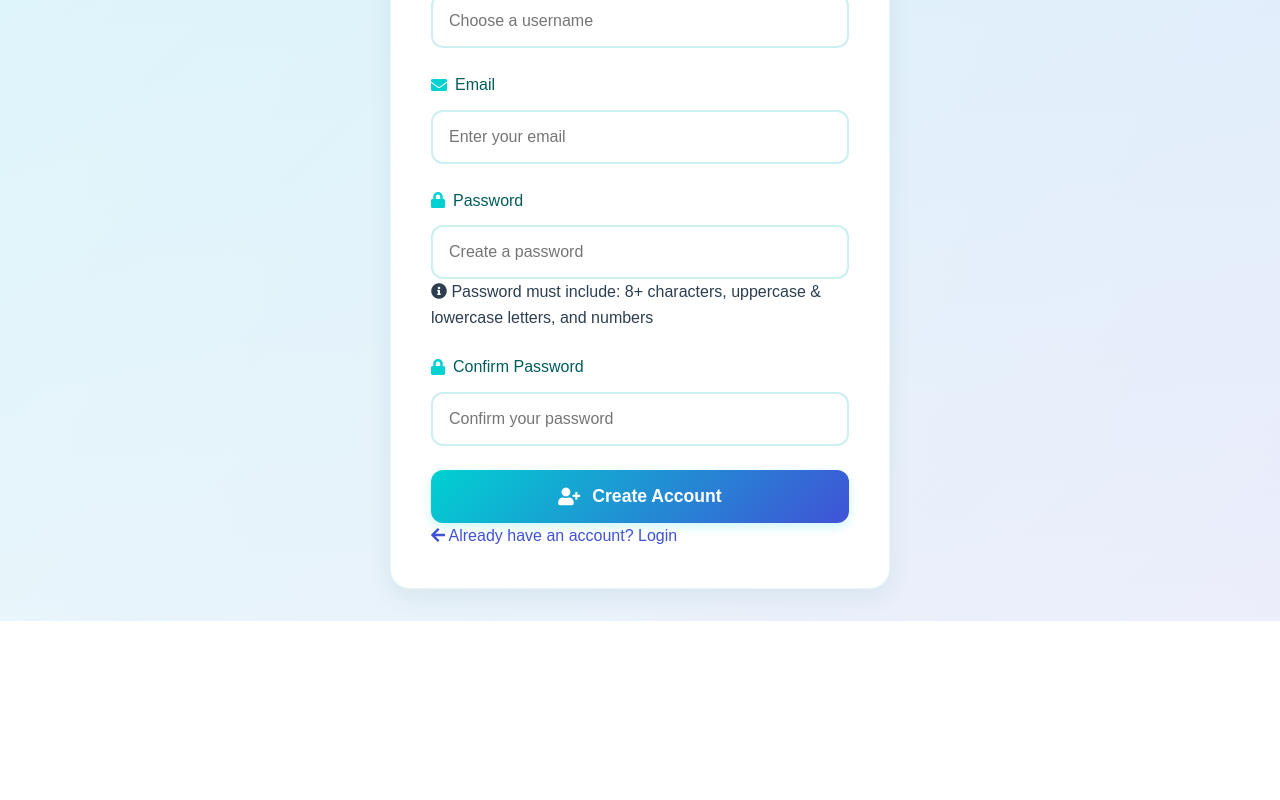
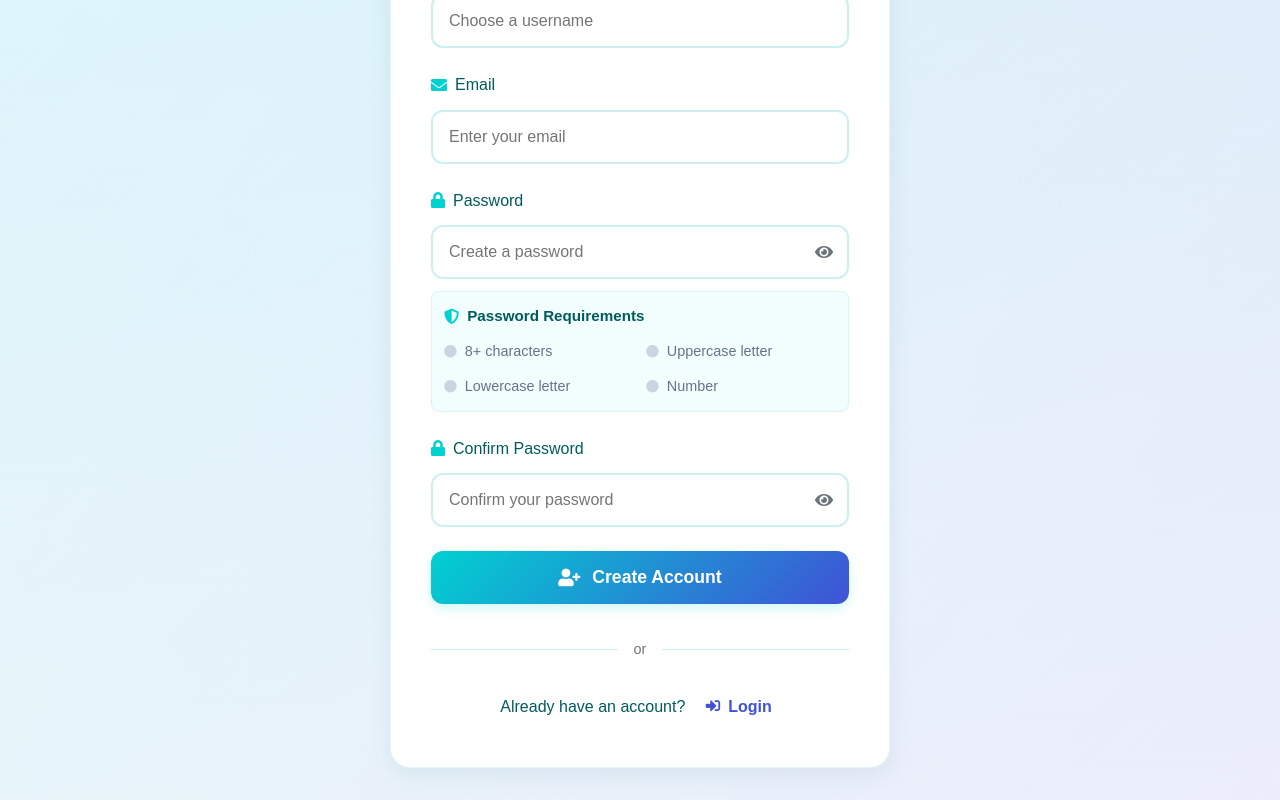
Before and after one commit to richmondzedrik/disaster_app, a Vue app in the folder frontend/: page /register in a window 1280 px wide. Shown: the part 392-1192 px from the top of the page. Before the commit the page ends 1013 px from the top, so only its background shows below. Built offline with nearby package versions, Linux system fonts and the light colour scheme.

Commit message:
Trying to fix components

```diff
--- a/frontend/src/components/Login.vue
+++ b/frontend/src/components/Login.vue
@@ -31,8 +31,9 @@
           <label for="password">
             <i class="fas fa-lock"></i> Password
           </label>
+          <div class="password-input">
             <input
-            type="password"
+              :type="showPassword ? 'text' : 'password'"
               id="password"
               v-model="password"
               required
@@ -40,6 +41,12 @@
               :disabled="loading"
               :class="{ 'error': error && error.toLowerCase().includes('password') }"
             />
+            <i
+              class="fas password-toggle"
+              :class="showPassword ? 'fa-eye-slash' : 'fa-eye'"
+              @click="showPassword = !showPassword"
+            ></i>
+          </div>
           <span class="error-message" v-if="error && error.toLowerCase().includes('password')">
             <i class="fas fa-exclamation-triangle"></i>
             {{ error }}
@@ -53,7 +60,8 @@
 
         <div class="form-options">
           <router-link to="/forgot-password" class="forgot-password-link">
-            Forgot Password?
+            <i class="fas fa-key"></i>
+            <span>Forgot Password?</span>
           </router-link>
         </div>
 
@@ -64,9 +72,13 @@
       </form>
 
       <div class="links">
-        <p>Don't have an account?
+        <div class="links-divider">
+          <span>or</span>
+        </div>
+        <p class="register-prompt">
+          Don't have an account?
           <router-link to="/register" class="register-link">
-            Create Account
+            <i class="fas fa-user-plus"></i> Create Account
           </router-link>
         </p>
       </div>
@@ -89,6 +101,7 @@ const email = ref('');
 const password = ref('');
 const loading = ref(false);
 const error = ref('');
+const showPassword = ref(false);
 
 // Add validation function
 const validateForm = () => {
@@ -385,4 +398,100 @@ input.error:focus {
 .admin-table tr:hover {
   background-color: rgba(0, 209, 209, 0.05);
 }
+
+.password-input {
+  position: relative;
+}
+
+.password-toggle {
+  position: absolute;
+  right: 1rem;
+  top: 50%;
+  transform: translateY(-50%);
+  cursor: pointer;
+  color: #6c757d;
+  transition: color 0.3s ease;
+}
+
+.password-toggle:hover {
+  color: #42b983;
+}
+
+.links {
+  margin-top: 2rem;
+  text-align: center;
+}
+
+.links-divider {
+  position: relative;
+  margin: 1.5rem 0;
+}
+
+.links-divider::before {
+  content: "";
+  position: absolute;
+  top: 50%;
+  left: 0;
+  right: 0;
+  height: 1px;
+  background: rgba(0, 173, 173, 0.2);
+}
+
+.links-divider span {
+  position: relative;
+  background: white;
+  padding: 0 1rem;
+  color: #6c757d;
+  font-size: 0.9rem;
+}
+
+.register-prompt {
+  color: #005C5C;
+  font-size: 1rem;
+}
+
+.register-link {
+  display: inline-flex;
+  align-items: center;
+  gap: 0.5rem;
+  color: #4052D6;
+  text-decoration: none;
+  font-weight: 600;
+  transition: all 0.3s ease;
+  margin-left: 0.5rem;
+}
+
+.register-link:hover {
+  color: #00D1D1;
+  transform: translateY(-1px);
+}
+
+.form-options {
+  display: flex;
+  justify-content: flex-end;
+  margin: -0.5rem 0 1.5rem;
+}
+
+.forgot-password-link {
+  display: inline-flex;
+  align-items: center;
+  gap: 0.5rem;
+  color: #4052D6;
+  text-decoration: none;
+  font-size: 0.95rem;
+  font-weight: 500;
+  transition: all 0.3s ease;
+  padding: 0.5rem;
+  border-radius: 6px;
+}
+
+.forgot-password-link:hover {
+  color: #00D1D1;
+  transform: translateY(-1px);
+  background: rgba(0, 209, 209, 0.05);
+}
+
+.forgot-password-link i {
+  font-size: 0.9rem;
+}
 </style>
--- a/frontend/src/components/Register.vue
+++ b/frontend/src/components/Register.vue
@@ -72,40 +72,48 @@
           <label for="password">
             <i class="fas fa-lock"></i> Password
           </label>
+          <div class="password-input">
             <input
-            type="password"
+              :type="showPassword ? 'text' : 'password'"
               id="password"
               v-model="formData.password"
               required
               placeholder="Create a password"
               :class="{ 'error': errors.password }"
             />
+            <i
+              class="fas password-toggle"
+              :class="showPassword ? 'fa-eye-slash' : 'fa-eye'"
+              @click="showPassword = !showPassword"
+            ></i>
+          </div>
           <span class="error-message" v-if="errors.password">
             <i class="fas fa-exclamation-triangle"></i>
             {{ errors.password }}
           </span>
-          <span class="password-hint" v-else>
-            <i class="fas fa-info-circle"></i>
-            Password must include: 8+ characters, uppercase & lowercase letters, and numbers
-          </span>
+          <div class="password-requirements" v-else>
+            <div class="requirements-header">
+              <i class="fas fa-shield-alt"></i>
+              <span>Password Requirements</span>
             </div>
-
-        <div class="password-strength" v-if="formData.password">
-          <div class="strength-item" :class="{ valid: passwordStrength.length }">
-            <i :class="['fas', passwordStrength.length ? 'fa-check' : 'fa-times']"></i>
+            <div class="requirements-list">
+              <div class="requirement-item" :class="{ valid: passwordStrength.length }">
+                <i :class="['fas', passwordStrength.length ? 'fa-check-circle' : 'fa-circle']"></i>
                 8+ characters
               </div>
-          <div class="strength-item" :class="{ valid: passwordStrength.uppercase }">
-            <i :class="['fas', passwordStrength.uppercase ? 'fa-check' : 'fa-times']"></i>
+              <div class="requirement-item" :class="{ valid: passwordStrength.uppercase }">
+                <i :class="['fas', passwordStrength.uppercase ? 'fa-check-circle' : 'fa-circle']"></i>
                 Uppercase letter
               </div>
-          <div class="strength-item" :class="{ valid: passwordStrength.lowercase }">
-            <i :class="['fas', passwordStrength.lowercase ? 'fa-check' : 'fa-times']"></i>
+              <div class="requirement-item" :class="{ valid: passwordStrength.lowercase }">
+                <i :class="['fas', passwordStrength.lowercase ? 'fa-check-circle' : 'fa-circle']"></i>
                 Lowercase letter
               </div>
-          <div class="strength-item" :class="{ valid: passwordStrength.number }">
-            <i :class="['fas', passwordStrength.number ? 'fa-check' : 'fa-times']"></i>
+              <div class="requirement-item" :class="{ valid: passwordStrength.number }">
+                <i :class="['fas', passwordStrength.number ? 'fa-check-circle' : 'fa-circle']"></i>
                 Number
+              </div>
+            </div>
           </div>
         </div>
 
@@ -113,9 +121,9 @@
           <label for="confirmPassword">
             <i class="fas fa-lock"></i> Confirm Password
           </label>
-          <div class="input-wrapper">
+          <div class="password-input">
             <input
-              type="password"
+              :type="showConfirmPassword ? 'text' : 'password'"
               id="confirmPassword"
               v-model="formData.confirmPassword"
               required
@@ -125,6 +133,11 @@
                 'success': formData.confirmPassword && formData.confirmPassword === formData.password
               }"
             />
+            <i
+              class="fas password-toggle"
+              :class="showConfirmPassword ? 'fa-eye-slash' : 'fa-eye'"
+              @click="showConfirmPassword = !showConfirmPassword"
+            ></i>
           </div>
           <span class="error-message" v-if="errors.confirmPassword">
             <i class="fas fa-exclamation-triangle"></i>
@@ -134,6 +147,10 @@
             <i class="fas fa-check-circle"></i>
             Passwords match
           </span>
+          <div class="password-match-hint" v-else-if="formData.confirmPassword">
+            <i class="fas fa-exclamation-circle"></i>
+            Passwords do not match
+          </div>
         </div>
 
         <button type="submit" class="submit-btn" :disabled="isLoading">
@@ -143,9 +160,15 @@
       </form>
 
       <div class="links">
+        <div class="links-divider">
+          <span>or</span>
+        </div>
+        <p class="login-prompt">
+          Already have an account?
           <router-link to="/login" class="login-link">
-          <i class="fas fa-arrow-left"></i> Already have an account? Login
+            <i class="fas fa-sign-in-alt"></i> Login
           </router-link>
+        </p>
       </div>
     </div>
   </div>
@@ -427,6 +450,9 @@ const handleRegistrationError = (error) => {
     notificationStore.error('Registration failed. Please try again.');
   }
 };
+
+const showPassword = ref(false);
+const showConfirmPassword = ref(false);
 </script>
 
 <style scoped>
@@ -599,4 +625,248 @@ input.success {
 .success-message i {
   color: #198754;
 }
+
+.password-input {
+  position: relative;
+}
+
+.password-toggle {
+  position: absolute;
+  right: 1rem;
+  top: 50%;
+  transform: translateY(-50%);
+  cursor: pointer;
+  color: #6c757d;
+  transition: color 0.3s ease;
+}
+
+.password-toggle:hover {
+  color: #42b983;
+}
+
+.links {
+  margin-top: 2rem;
+  text-align: center;
+}
+
+.links-divider {
+  position: relative;
+  margin: 1.5rem 0;
+}
+
+.links-divider::before {
+  content: "";
+  position: absolute;
+  top: 50%;
+  left: 0;
+  right: 0;
+  height: 1px;
+  background: rgba(0, 173, 173, 0.2);
+}
+
+.links-divider span {
+  position: relative;
+  background: white;
+  padding: 0 1rem;
+  color: #6c757d;
+  font-size: 0.9rem;
+}
+
+.login-prompt {
+  color: #005C5C;
+  font-size: 1rem;
+}
+
+.login-link {
+  display: inline-flex;
+  align-items: center;
+  gap: 0.5rem;
+  color: #4052D6;
+  text-decoration: none;
+  font-weight: 600;
+  transition: all 0.3s ease;
+  margin-left: 0.5rem;
+  padding: 0.5rem;
+  border-radius: 6px;
+}
+
+.login-link:hover {
+  color: #00D1D1;
+  transform: translateY(-1px);
+  background: rgba(0, 209, 209, 0.05);
+}
+
+.login-link i {
+  font-size: 0.9rem;
+}
+
+.password-hint {
+  display: flex;
+  align-items: flex-start;
+  gap: 0.75rem;
+  margin-top: 0.75rem;
+  padding: 0.75rem;
+  border-radius: 8px;
+  background: rgba(0, 209, 209, 0.05);
+  border: 1px solid rgba(0, 173, 173, 0.1);
+}
+
+.password-hint i {
+  color: #00D1D1;
+  margin-top: 0.25rem;
+}
+
+.hint-content {
+  flex: 1;
+}
+
+.hint-title {
+  display: block;
+  color: #005C5C;
+  font-weight: 600;
+  margin-bottom: 0.5rem;
+  font-size: 0.95rem;
+}
+
+.hint-list {
+  list-style: none;
+  padding: 0;
+  margin: 0;
+  display: grid;
+  grid-template-columns: repeat(2, 1fr);
+  gap: 0.5rem;
+}
+
+.hint-list li {
+  display: flex;
+  align-items: center;
+  gap: 0.5rem;
+  color: #00ADAD;
+  font-size: 0.9rem;
+}
+
+.hint-list li i {
+  font-size: 0.8rem;
+  color: #00D1D1;
+}
+
+@media (max-width: 480px) {
+  .hint-list {
+    grid-template-columns: 1fr;
+  }
+}
+
+.password-requirements {
+  margin-top: 0.75rem;
+  padding: 0.75rem;
+  border-radius: 8px;
+  background: rgba(0, 209, 209, 0.05);
+  border: 1px solid rgba(0, 173, 173, 0.1);
+}
+
+.requirements-header {
+  display: flex;
+  align-items: center;
+  gap: 0.5rem;
+  color: #005C5C;
+  font-weight: 600;
+  margin-bottom: 0.75rem;
+  font-size: 0.95rem;
+}
+
+.requirements-header i {
+  color: #00D1D1;
+}
+
+.requirements-list {
+  display: grid;
+  grid-template-columns: repeat(2, 1fr);
+  gap: 0.75rem;
+}
+
+.requirement-item {
+  display: flex;
+  align-items: center;
+  gap: 0.5rem;
+  color: #64748b;
+  font-size: 0.9rem;
+  transition: all 0.3s ease;
+}
+
+.requirement-item i {
+  font-size: 0.8rem;
+  color: #cbd5e1;
+  transition: all 0.3s ease;
+}
+
+.requirement-item.valid {
+  color: #00ADAD;
+}
+
+.requirement-item.valid i {
+  color: #00D1D1;
+}
+
+@media (max-width: 480px) {
+  .requirements-list {
+    grid-template-columns: 1fr;
+  }
+}
+
+.password-match-hint {
+  display: flex;
+  align-items: center;
+  gap: 0.5rem;
+  margin-top: 0.5rem;
+  padding: 0.5rem;
+  border-radius: 6px;
+  background: rgba(255, 171, 0, 0.05);
+  color: #ff9800;
+  font-size: 0.875rem;
+}
+
+.password-match-hint i {
+  font-size: 0.9rem;
+}
+
+.success-message {
+  display: flex;
+  align-items: center;
+  gap: 0.5rem;
+  margin-top: 0.5rem;
+  padding: 0.5rem;
+  border-radius: 6px;
+  background: rgba(25, 135, 84, 0.05);
+  color: #198754;
+  font-size: 0.875rem;
+}
+
+.success-message i {
+  font-size: 0.9rem;
+}
+
+input.success {
+  border-color: #198754;
+}
+
+input.success:focus {
+  border-color: #198754;
+  box-shadow: 0 0 0 4px rgba(25, 135, 84, 0.1);
+}
+
+.error-message {
+  display: flex;
+  align-items: center;
+  gap: 0.5rem;
+  margin-top: 0.5rem;
+  padding: 0.5rem;
+  border-radius: 6px;
+  background: rgba(220, 53, 69, 0.05);
+  color: #dc3545;
+  font-size: 0.875rem;
+}
+
+.error-message i {
+  font-size: 0.9rem;
+}
 </style>
```
Lines whose indentation alone changed are shown as unchanged.
